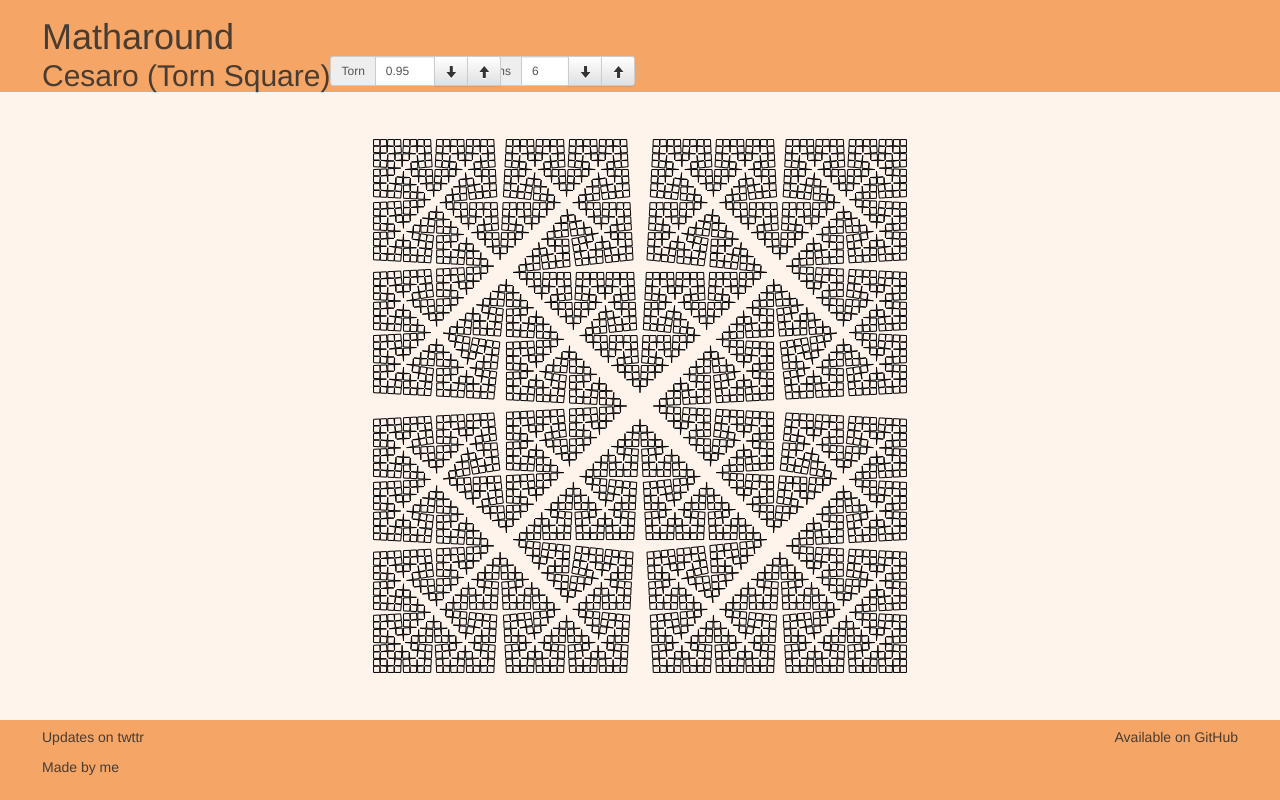
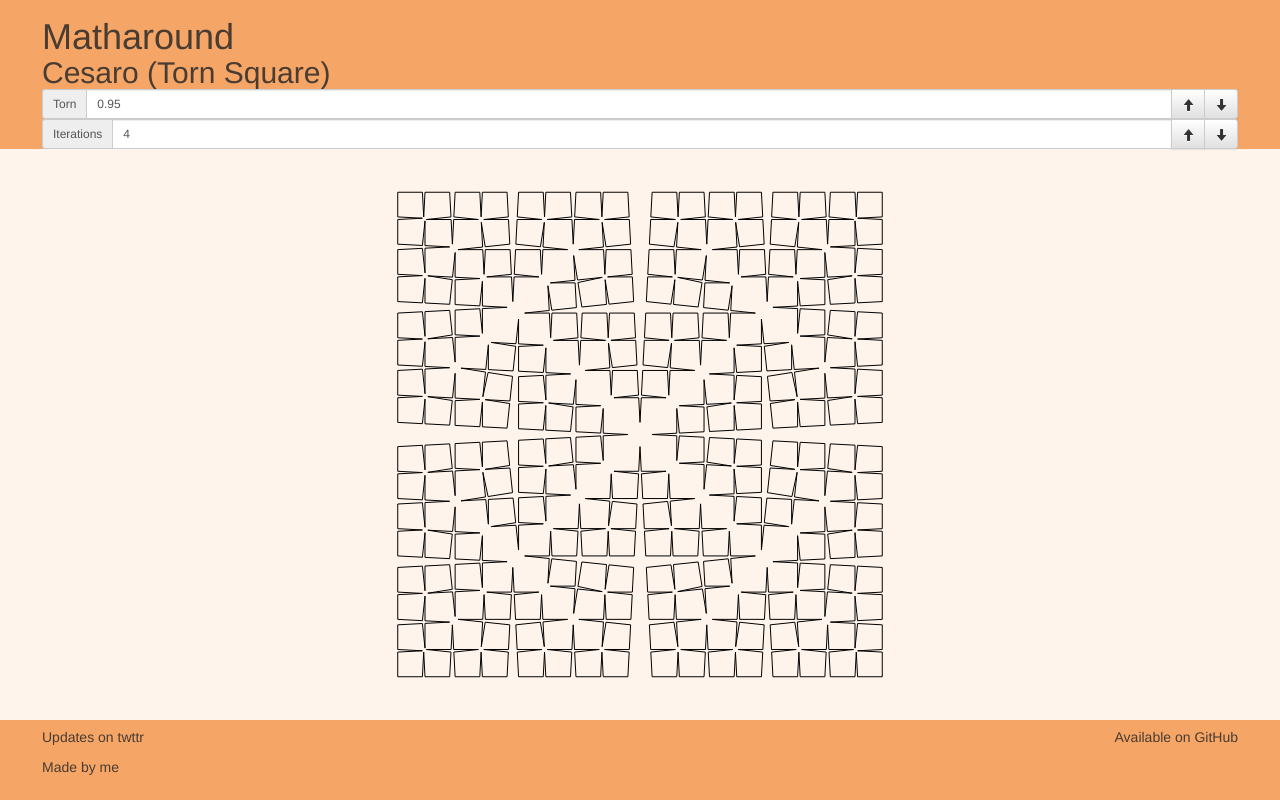
Before and after one commit to bbrh/matharound, a plain HTML site: page pages/cesaro.html in a window 1280 px wide. Drawn offline with nearby package versions, Linux system fonts and the light colour scheme.

Commit message:
Update cesaro.html

```diff
--- a/pages/cesaro.html
+++ b/pages/cesaro.html
@@ -11,42 +11,22 @@
     <script src="/js/Utils.js"></script>
     <script src="/js/fractals/Fractal.js"></script>
     <script src="/js/GAnalytics.js"></script>
+    <script src="/js/controls/ControlledInput.js"></script>
+    <script src="/js/controls/Dropdown.js"></script>
+    <script src="/js/controls/ControlsLib.js"></script>
 </head>
 <body>
     <div class="content">
         <header class="header">
             <h1 class="page-header1"><a href="/index.html">Matharound</a></h1>
 
-            <div style="display:table-row">
-                <h2 class="page-subheader" style="display:table-cell;  white-space: nowrap;">
+            <h2 class="page-subheader" style="white-space: nowrap;">
                 Cesaro (Torn Square)
             </h2>
 
-                <div class="row col-sm-3">
-                    <div class="input-group input-group-sm">
-                      <span class="input-group-addon">Torn</span>
-                      <input type="text" class="form-control torn-amt" style="min-width:5em;" value="0.95" />
-                      <div class="input-group-btn">
-                        <button class="btn btn-default torn-prev" type="button">
-                            <span class="glyphicon glyphicon-arrow-down"></span><!-- Prev --></button>
-                        <button class="btn btn-default torn-next" type="button">
-                            <span class="glyphicon glyphicon-arrow-up"></span><!-- Next --></button>
-                      </div>
-                    </div><!-- /input-group -->
-                </div>
-
-                <div class="row col-sm-3">
-                    <div class="input-group input-group-sm">
-                      <span class="input-group-addon">Iterations</span>
-                      <input type="text" class="form-control iters-amt" style="min-width:4em;" value="6" />
-                      <div class="input-group-btn">
-                        <button class="btn btn-default iters-prev" type="button">
-                            <span class="glyphicon glyphicon-arrow-down"></span><!-- Prev --></button>
-                        <button class="btn btn-default iters-next" type="button">
-                            <span class="glyphicon glyphicon-arrow-up"></span><!-- Next --></button>
-                      </div>
-                    </div><!-- /input-group -->
-                </div>
+            <div class="control-form">
+              <span class="torn control-element" style="width:13em;"></span>
+              <span class="iterations control-element" style="width:13em;"></span>
             </div>
 
         </header>
@@ -59,13 +39,13 @@
         Settings = {
           tornStep    : 0.025,
           startTorn   : 0.95,
-          startIters  : 6,
+          startIters  : 4,
           precision   : 1e3,
         };
 
         function updateHash() {
-          var torn = parseFloat(Controls.tornamt.val());
-          var iters = parseInt(Controls.itersamt.val(), 10);
+          var torn = Controls.torn.val();
+          var iters = Controls.iters.val();
 
           iters = Math.min(Math.max(iters, 0), 10);
 
@@ -83,61 +63,22 @@
         };
 
         $(document).ready(function() {
+          Controls = { };
 
+          Controls.iters = ControlsLib.fractals.iterations(
+            $('.iterations'), updateHash
+          );
 
-          Controls = {
-            tornamt  : $('.torn-amt'),
-            nexttorn : $('.torn-next'),
-            prevtorn : $('.torn-prev'),
-
-            itersamt  : $('.iters-amt'),
-            nextiters : $('.iters-next'),
-            previters : $('.iters-prev'),
-          };
-
-
-          Controls.tornamt.change(function() {
-            updateHash();
-          });
-
-          Controls.nexttorn.click(function() {
-            var z = parseFloat(Controls.tornamt.val());
-            Controls.tornamt.val(Math.round(
-                (z+Settings.tornStep)*Settings.precision)/Settings.precision
+          Controls.torn = new FloatInput(
+            $('.torn'), 'Torn', {
+              init: Settings.startTorn,
+              step: Settings.tornStep,
+              precision: Settings.precision,
+              onchange: updateHash
+            }
           );
-            Controls.tornamt.change();
-          });
-
-          Controls.prevtorn.click(function() {
-            var z = parseFloat(Controls.tornamt.val());
-            Controls.tornamt.val(Math.round(
-                (z-Settings.tornStep)*Settings.precision)/Settings.precision
-            );
-            Controls.tornamt.change();
-          });
-
-
-          Controls.itersamt.change(function() {
-            var z = parseInt(Controls.itersamt.val(), 10);
-            z = Math.min(Math.max(z, 0), 10);
-            Controls.itersamt.val(z)
-            updateHash();
-          });
-
-          Controls.nextiters.click(function() {
-            var z = parseInt(Controls.itersamt.val(), 10);
-            Controls.itersamt.val(z+1);
-            Controls.itersamt.change();
-          });
-
-          Controls.previters.click(function() {
-            var z = parseInt(Controls.itersamt.val(), 10);
-            Controls.itersamt.val(z-1);
-            Controls.itersamt.change();
-          });
 
           Size = Utils.getSize();
-
 
           Svg = d3.select('.svg-container').append('svg')
             .attr('id', 'svg')
@@ -148,7 +89,6 @@
             Fractal.init.ngram(4, 0.6, 0),
             { height:Settings.startTorn }
           );
-          // KS.display(Settings.iterations);
 
           $(window).on('hashchange', openpage);
           $(window).on('resize', resize);
@@ -166,8 +106,8 @@
             var torn = Settings.startTorn;
             var iters = Settings.startIters;
           }
-            Controls.tornamt.val(torn);
-            Controls.itersamt.val(iters);
+          Controls.torn.val(torn);
+          Controls.iters.val(iters);
           History.pushState({
             torn: torn, iterations: iters
           }, '', pageAndHash);
```
Lines whose indentation alone changed are shown as unchanged.
